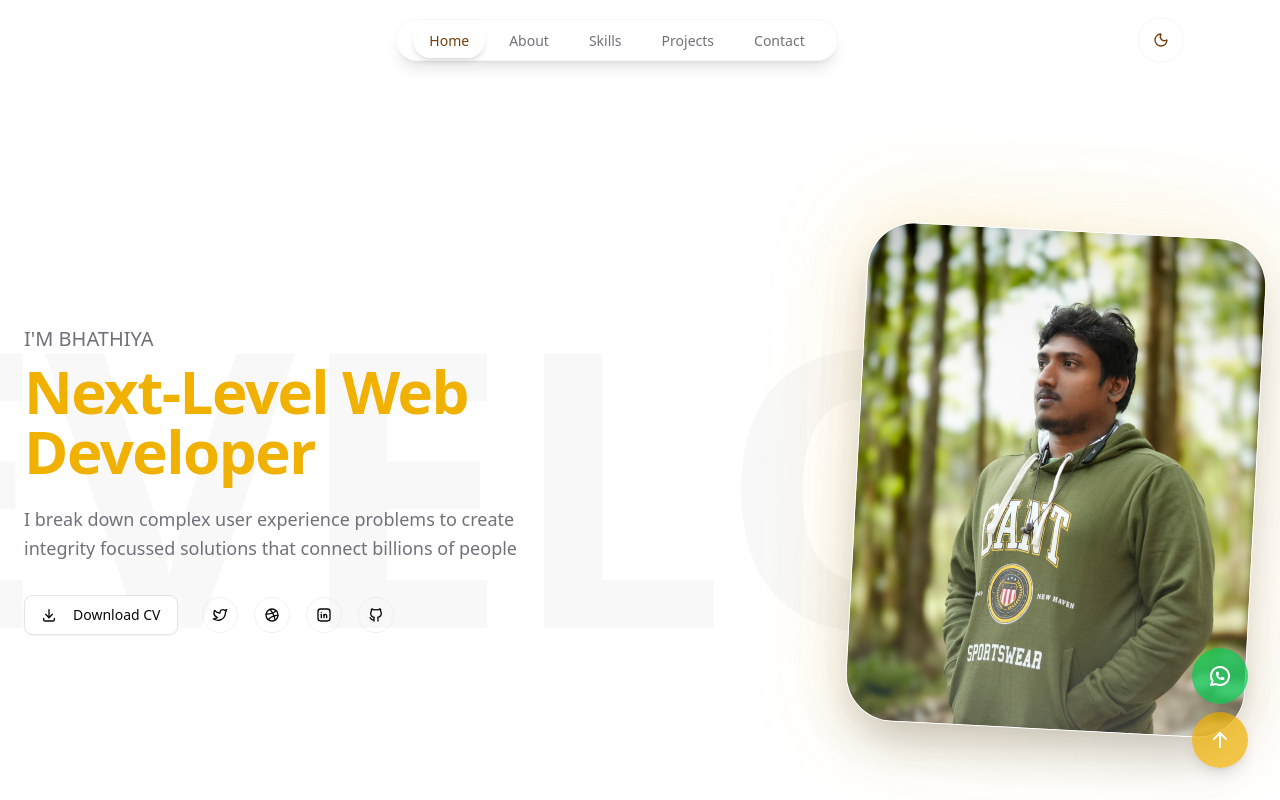
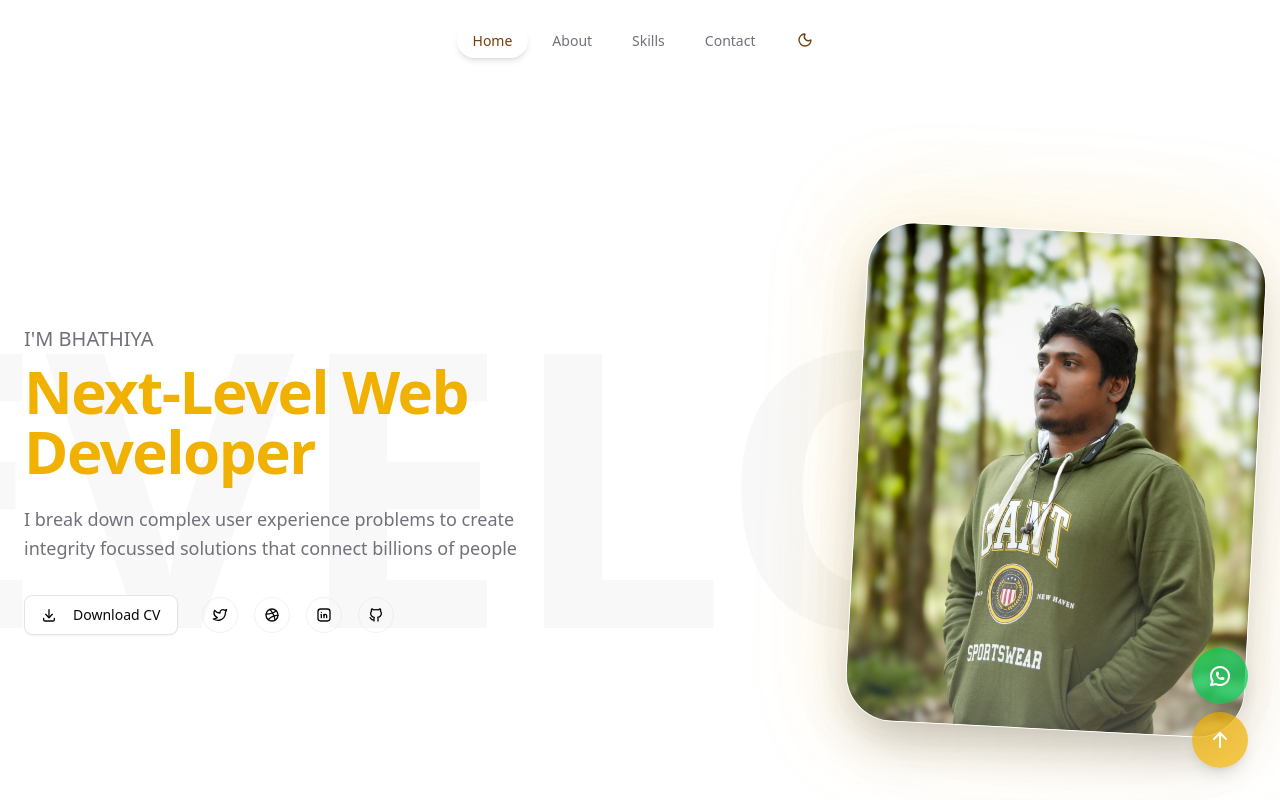
Before and after one commit to smbhathiya/portfolio-2025, a Next.js app: page / in a window 1280 px wide. Shown: the top 800 px of the page. Built offline with nearby package versions, Linux system fonts and the light colour scheme; a web font is replaced by a local one.

Commit message:
refactor: enhance NavBar component by improving scroll handling and repositioning ModeToggle for better layout

```diff
--- a/components/nav-bar.tsx
+++ b/components/nav-bar.tsx
@@ -2,14 +2,16 @@
 
 import React, { useEffect, useState } from "react";
 import dynamic from "next/dynamic";
-const ModeToggle = dynamic(() => import("./mode-toggle").then(mod => mod.ModeToggle), { ssr: false });
+const ModeToggle = dynamic(
+  () => import("./mode-toggle").then((mod) => mod.ModeToggle),
+  { ssr: false }
+);
 import { cn } from "@/lib/utils";
 
 const navItems = [
   { href: "#home", label: "Home" },
   { href: "#about", label: "About" },
   { href: "#skills", label: "Skills" },
-  { href: "#projects", label: "Projects" },
   { href: "#contact", label: "Contact" },
 ];
 
@@ -24,28 +26,23 @@ export function NavBar() {
   useEffect(() => {
     const handleScroll = () => {
       const scrollY = window.scrollY;
-
-      // Update navbar background based on scroll
       setIsScrolled(scrollY > 50);
 
-      // Scrollspy logic
-      const sections = navItems.map(({ href }) => {
-        const el = document.getElementById(href.replace("#", ""));
-        if (!el) return { href, offsetTop: Number.POSITIVE_INFINITY };
-        return { href, offsetTop: el.offsetTop };
+      // Always highlight the section whose top is closest to the navbar, even if all are below
+      let closestIdx = 0;
+      let minDist = Number.POSITIVE_INFINITY;
+      navItems.forEach((item, idx) => {
+        const el = document.getElementById(item.href.replace("#", ""));
+        if (el) {
+          const rect = el.getBoundingClientRect();
+          const dist = Math.abs(rect.top - NAVBAR_HEIGHT - 10);
+          if (dist < minDist) {
+            minDist = dist;
+            closestIdx = idx;
+          }
+        }
       });
-
-      let current = sections[0];
-      for (let i = 0; i < sections.length; i++) {
-        const section = sections[i];
-        if (scrollY + NAVBAR_HEIGHT + 100 >= section.offsetTop) {
-          current = section;
-        } else {
-          break;
-        }
-      }
-
-      setActiveSection(current.href);
+      setActiveSection(navItems[closestIdx].href);
     };
 
     let ticking = false;
@@ -86,41 +83,14 @@ export function NavBar() {
         className={cn(
           "fixed top-0 left-0 right-0 z-50 transition-all duration-300 ease-in-out",
           isScrolled
-            ? "bg-background/80 backdrop-blur-xl border-b border-border/50 shadow-lg"
+            ? "bg-background/80 backdrop-blur-xl shadow-lg"
             : "bg-transparent"
         )}
         style={{ height: NAVBAR_HEIGHT }}
       >
         <div className="flex items-center w-full max-w-6xl mx-auto px-6 md:px-8 h-full">
-          {/* Logo/Brand */}
-
-          {/* Desktop nav - centered with floating pill design */}
-          <nav className="hidden md:flex flex-1 justify-center">
-            <div className="flex items-center gap-2 px-4 py-2 bg-background/20 backdrop-blur-md rounded-full border border-border/30 shadow-lg">
-              {navItems.map((item) => (
-                <div key={item.href} className="relative">
-                  <a
-                    href={item.href}
-                    onClick={(e) => handleNavClick(e, item.href)}
-                    className={cn(
-                      "relative px-4 py-2 text-sm font-medium transition-all duration-300 rounded-full hover:scale-105",
-                      activeSection === item.href
-                        ? "text-primary-foreground shadow-md"
-                        : "text-muted-foreground hover:text-foreground"
-                    )}
-                  >
-                    {activeSection === item.href && (
-                      <div className="absolute inset-0 bg-gradient-to-r from-primary to-primary/80 rounded-full shadow-lg animate-in fade-in-0 zoom-in-95 duration-300" />
-                    )}
-                    <span className="relative z-10">{item.label}</span>
-                  </a>
-                </div>
-              ))}
-            </div>
-          </nav>
-
-          {/* Mobile nav button */}
-          <div className="md:hidden flex-1 flex justify-end mr-4">
+          {/* Mobile nav button - now on the left for mobile */}
+          <div className="md:hidden flex-shrink-0 flex justify-start mr-4">
             <button
               onClick={() => setIsMobileMenuOpen(!isMobileMenuOpen)}
               className="p-3 hover:bg-primary/10 rounded-full transition-all duration-200 hover:scale-105 active:scale-95"
@@ -154,12 +124,36 @@ export function NavBar() {
             </button>
           </div>
 
-          {/* ModeToggle with enhanced styling */}
-          <div className="flex-shrink-0">
-            <div className="p-1 bg-background/20 backdrop-blur-md rounded-full border border-border/30">
-              <ModeToggle />
+          {/* Desktop nav - centered with floating pill design */}
+          <nav className="hidden md:flex flex-1 justify-center">
+            <div className="flex items-center gap-2 px-4 py-2 rounded-full">
+              {navItems.map((item) => (
+                <div key={item.href} className="relative">
+                  <a
+                    href={item.href}
+                    onClick={(e) => handleNavClick(e, item.href)}
+                    className={cn(
+                      "relative px-4 py-2 text-sm font-medium transition-all duration-300 rounded-full hover:scale-105",
+                      activeSection === item.href
+                        ? "text-primary-foreground shadow-md"
+                        : "text-muted-foreground hover:text-foreground"
+                    )}
+                  >
+                    {activeSection === item.href && (
+                      <div className="absolute inset-0 bg-gradient-to-r from-primary to-primary/80 rounded-full shadow-lg animate-in fade-in-0 zoom-in-95 duration-300" />
+                    )}
+                    <span className="relative z-10">{item.label}</span>
+                  </a>
+                </div>
+              ))}
+              {/* ModeToggle moved here */}
+              <div className="ml-2">
+                <ModeToggle />
+              </div>
             </div>
-          </div>
+          </nav>
+
+          {/* Remove ModeToggle's separate container on desktop */}
         </div>
       </div>
 
```
